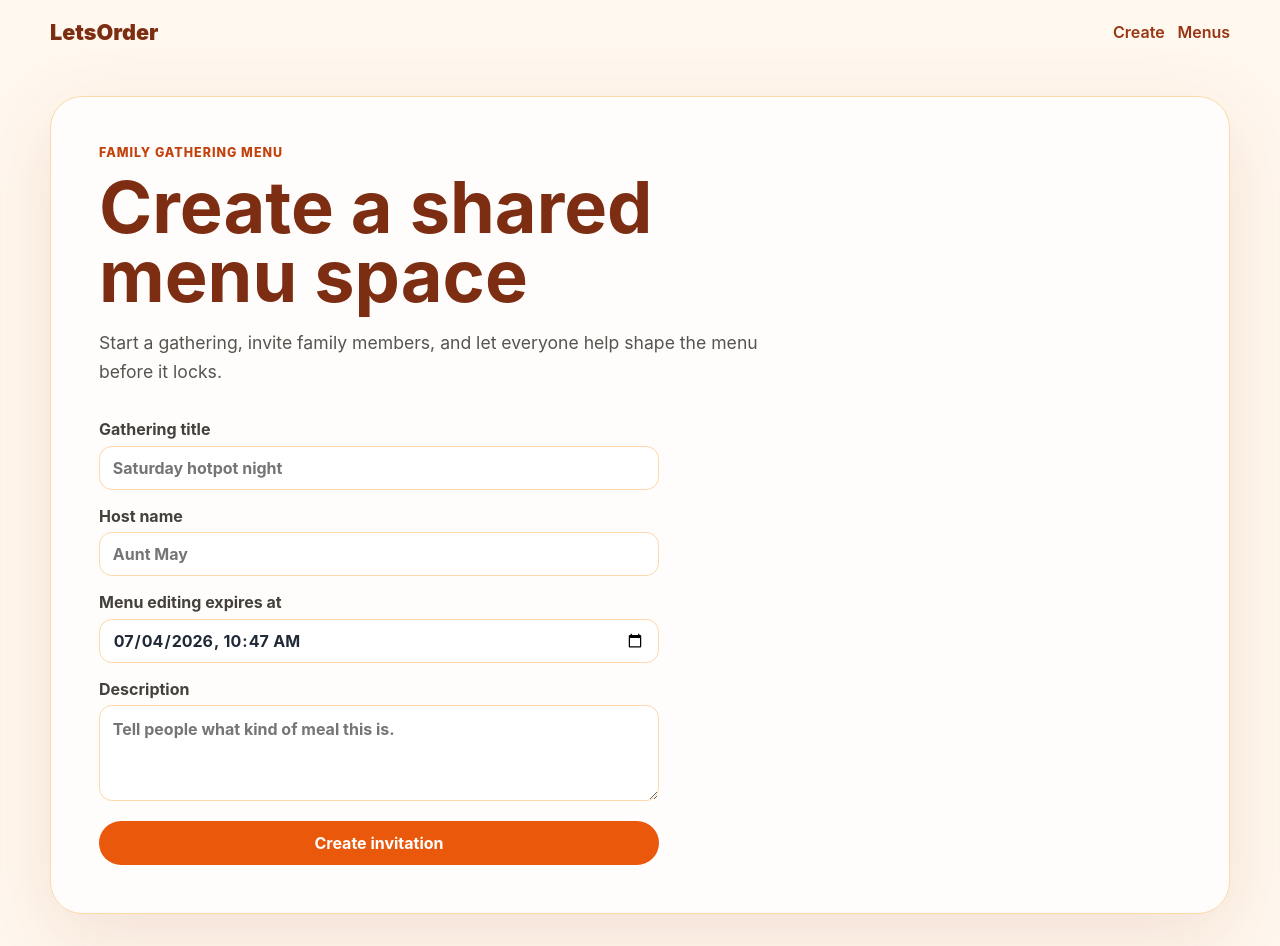
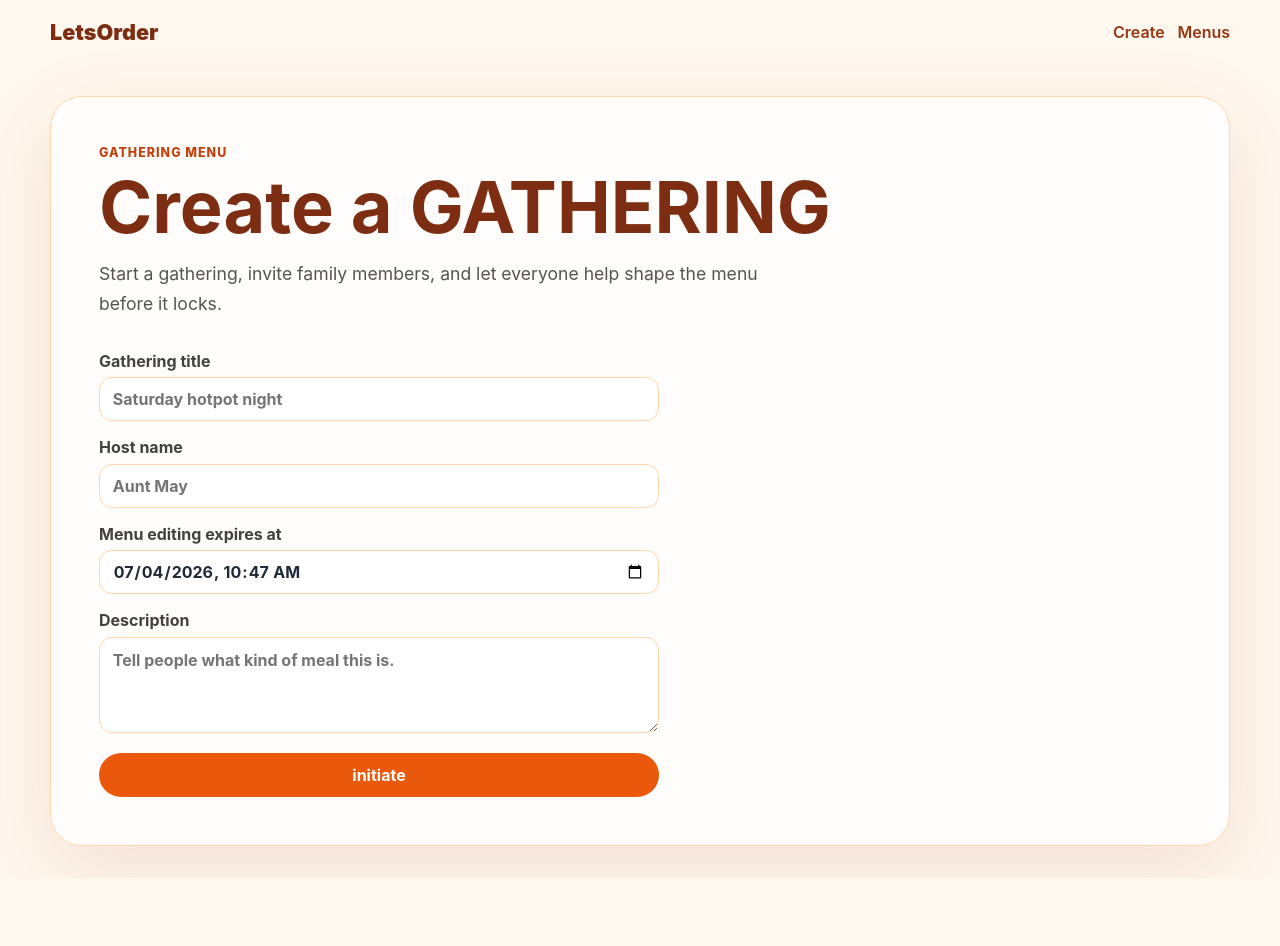
Before and after one commit to zinan-c/LetsOrder, a React (Vite) app in the folder frontend/: page / in a window 1280 px wide. After the commit the page ends 878 px from the top, so only its background shows below. Built offline with nearby package versions, Linux system fonts and the light colour scheme; no server answers.

Commit message:
Polish gathering menu copy and host link spacing

```diff
--- a/frontend/src/pages/CreateGatheringPage.tsx
+++ b/frontend/src/pages/CreateGatheringPage.tsx
@@ -47,8 +47,8 @@ export default function CreateGatheringPage() {
   return (
     <div>
       <PageCard
-        eyebrow="Family gathering menu"
-        title="Create a shared menu space"
+        eyebrow="GATHERING MENU"
+        title="Create a GATHERING"
         description="Start a gathering, invite family members, and let everyone help shape the menu before it locks."
       >
         <form className="form-grid" onSubmit={handleSubmit}>
@@ -92,7 +92,7 @@ export default function CreateGatheringPage() {
           </label>
 
           <button disabled={mutation.isPending} type="submit">
-            {mutation.isPending ? 'Creating...' : 'Create invitation'}
+            {mutation.isPending ? 'Initiating...' : 'initiate'}
           </button>
         </form>
 
--- a/frontend/src/pages/HostDashboardPage.tsx
+++ b/frontend/src/pages/HostDashboardPage.tsx
@@ -1,4 +1,4 @@
-import { Link, useParams } from 'react-router-dom';
+import { useParams } from 'react-router-dom';
 import PageCard from '../components/PageCard';
 import StatusPill from '../components/StatusPill';
 import {
@@ -15,7 +15,7 @@ export default function HostDashboardPage() {
     <div className="dashboard-grid">
       <PageCard
         eyebrow="Host controls"
-        title="Keep the gathering on track"
+        title="Gathering on track"
         description="Copy the invite link, adjust the editing window, and lock the menu when everyone has had their say."
       >
         <div className="result-panel">
@@ -23,9 +23,6 @@ export default function HostDashboardPage() {
           <a href={inviteUrl}>{inviteUrl}</a>
           <div className="action-row">
             <button type="button">Copy invite</button>
-            <Link className="button-link secondary" to={`/menu/${inviteCode}`}>
-              Preview invite
-            </Link>
           </div>
         </div>
 
--- a/frontend/src/pages/MenusPage.tsx
+++ b/frontend/src/pages/MenusPage.tsx
@@ -32,7 +32,7 @@ export default function MenusPage() {
   return (
     <PageCard
       eyebrow="Menus"
-      title="Choose a menu to work on"
+      title="Choose one menu"
       description="Browse family gathering menus, then open one to edit dishes, claim prep work, and review what changed."
     >
       <div className="menu-list">
--- a/frontend/src/styles.css
+++ b/frontend/src/styles.css
@@ -159,10 +159,26 @@ h1 {
 
 .result-panel,
 .placeholder-list {
+  display: grid;
+  gap: 0.85rem;
   margin-top: 1.5rem;
   padding: 1rem;
   border-radius: 1rem;
   background: #ffedd5;
+}
+
+.result-panel p {
+  margin: 0;
+  color: #9a3412;
+  font-weight: 900;
+}
+
+.result-panel a {
+  overflow-wrap: anywhere;
+}
+
+.result-panel .action-row {
+  justify-content: flex-start;
 }
 
 .error {
```
